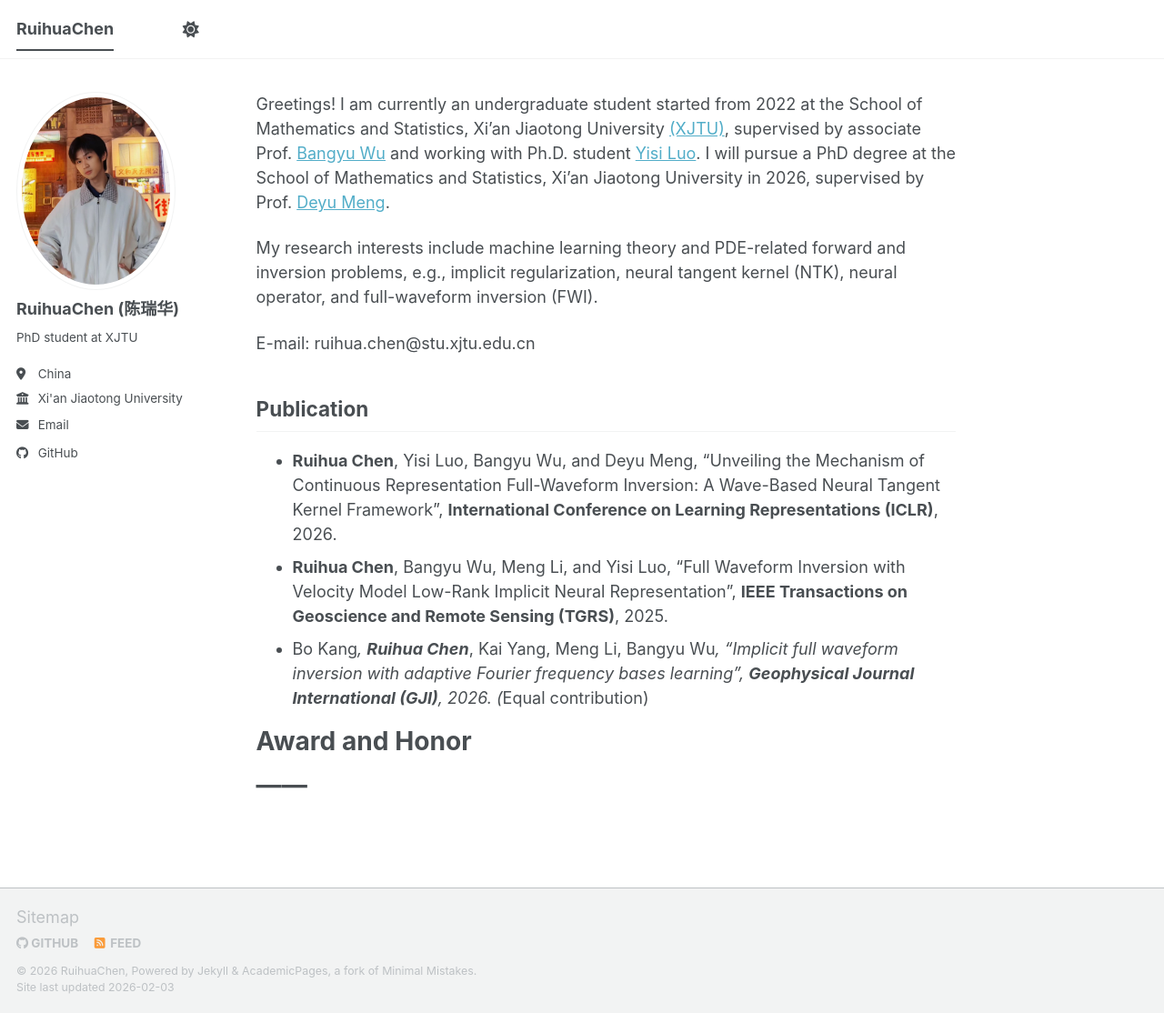
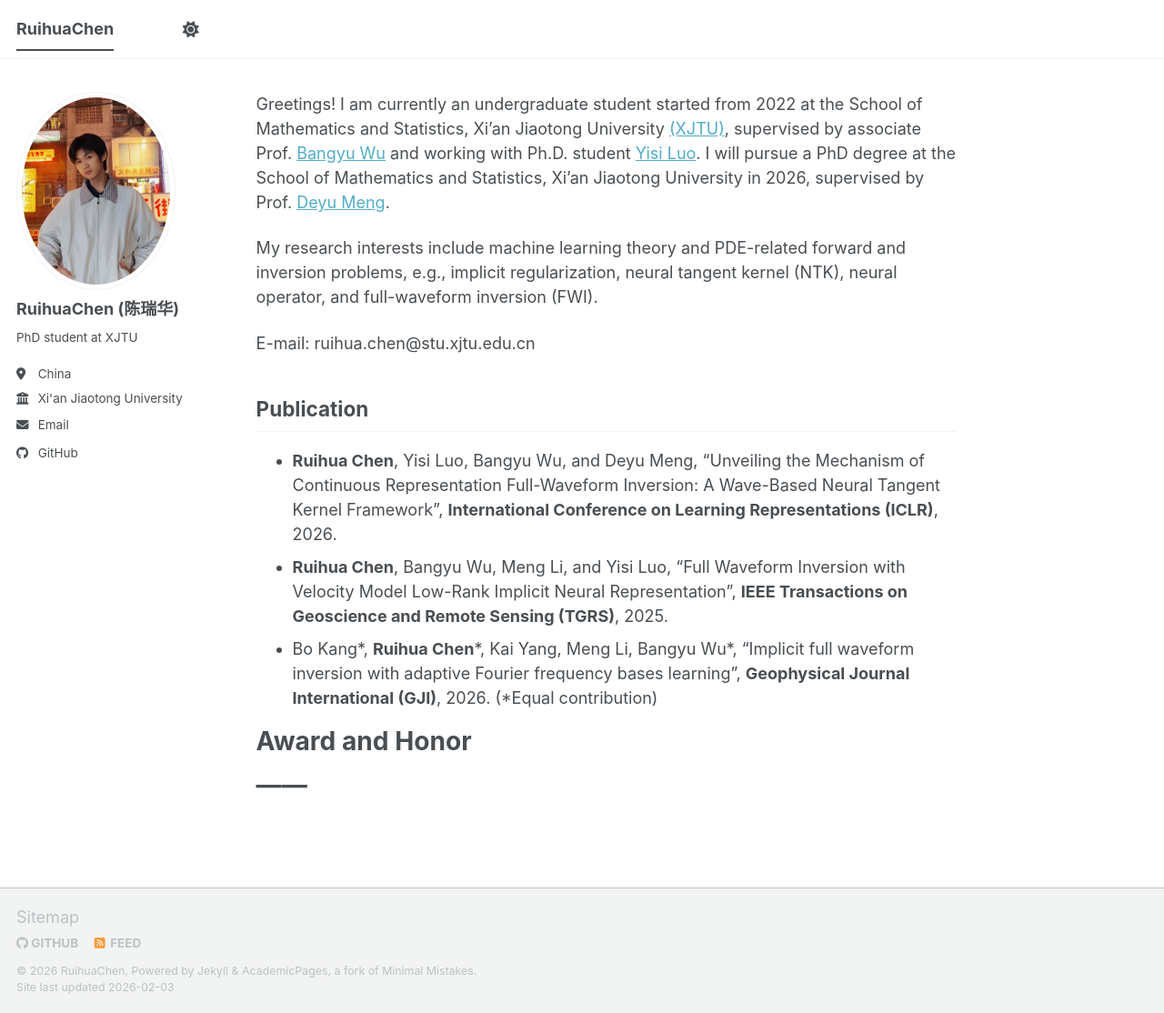
Before and after one commit to Ruihua-Chen/ruihua-chen.github.io, a Jekyll site: the page built from _pages/about.md, in a window 1280 px wide and 1114 px high. Shown: the whole window at 91% size. Built offline with Jekyll 4.4.1, drawn with Linux system fonts in a browser that asks for light colours; a script bundle is joined from its source files by our own code; library files that are not in the unit come from our copies.

```diff
--- a/_pages/about.md
+++ b/_pages/about.md
@@ -17,7 +17,7 @@ Publication
 ------
 * **Ruihua Chen**, Yisi Luo, Bangyu Wu, and Deyu Meng, "Unveiling the Mechanism of Continuous Representation Full-Waveform Inversion: A Wave-Based Neural Tangent Kernel Framework", **International Conference on Learning Representations (ICLR)**, 2026.
 * **Ruihua Chen**, Bangyu Wu, Meng Li, and Yisi Luo, "Full Waveform Inversion with Velocity Model Low-Rank Implicit Neural Representation", **IEEE Transactions on Geoscience and Remote Sensing (TGRS)**, 2025.
-* Bo Kang*, **Ruihua Chen***, Kai Yang, Meng Li, Bangyu Wu*, "Implicit full waveform inversion with adaptive Fourier frequency bases learning", **Geophysical Journal International (GJI)**, 2026. (*Equal contribution)
+* Bo Kang\*, **Ruihua Chen**\*, Kai Yang, Meng Li, Bangyu Wu*, "Implicit full waveform inversion with adaptive Fourier frequency bases learning", **Geophysical Journal International (GJI)**, 2026. (\*Equal contribution)
 
 
 # Award and Honor
```
